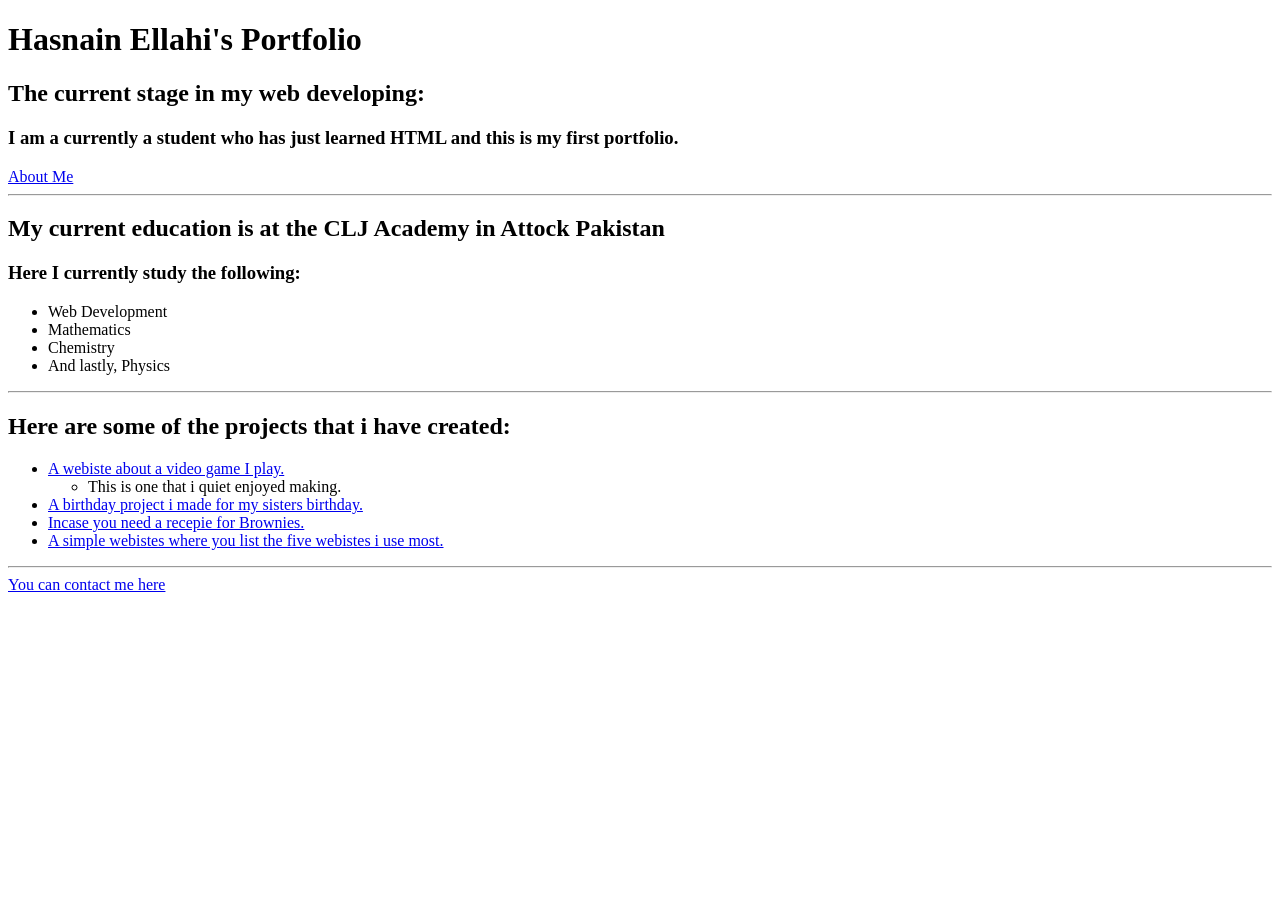
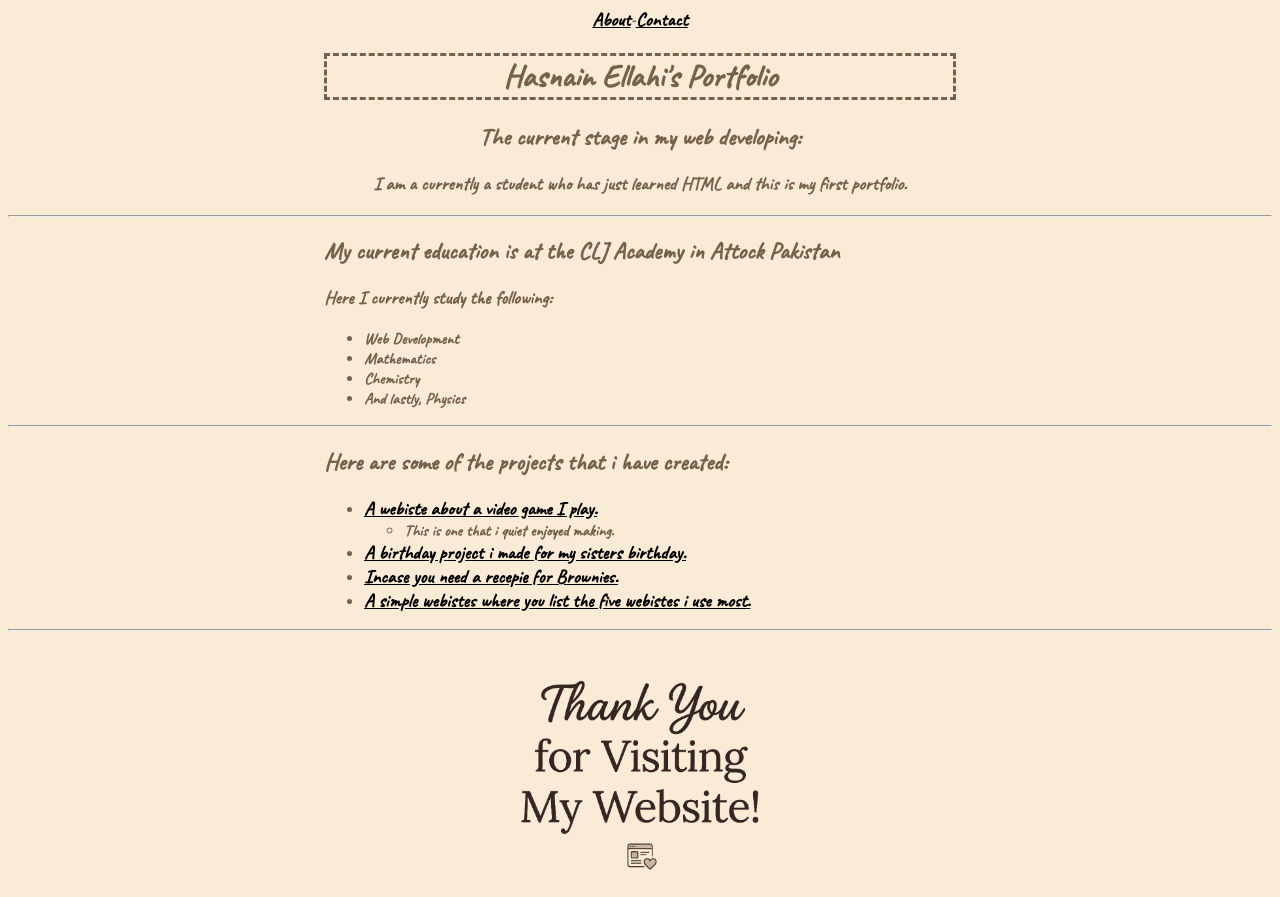
Before and after one commit to ellahihasnain74-bit/The-Porfolio, a plain HTML site: page index.html in a window 1280 px wide. Before the commit the page ends 800 px from the top, so only its background shows below. Drawn offline with Linux system fonts and the light colour scheme.

Commit message:
Update index.html

```diff
--- a/index.html
+++ b/index.html
@@ -3,13 +3,24 @@
     <head>
         <meta charset="UTF-8">
         <title>Hasnain Ellahi's Portfolio</title>
+        <link href="./style.css"
+        rel="stylesheet"/>
+        <link rel="preconnect" href="https://fonts.googleapis.com">
+        <link rel="preconnect" href="https://fonts.gstatic.com" crossorigin>
+        <link href="https://fonts.googleapis.com/css2?family=Caveat&display=swap" rel="stylesheet">
     </head>
     <body>
+      <nav>
+            <a href="./public/about.html">About</a>-
+             <a href="./public/contact.html">Contact</a>
+      </nav>
+      <div id="one">
          <h1>Hasnain Ellahi's Portfolio</h1>
            <h2>The current stage in my web developing:</h2>
             <h3>I am a currently a student who has just learned HTML and this is my first portfolio.</h3>
-            <a href="./public/about.html">About Me</a>
+      </div>
     <hr />
+      <div id="two">
          <h2>My current education is at the CLJ Academy in Attock Pakistan</h2>
            <h3>Here I currently study the following:</h3>
            <ul>
@@ -18,7 +29,9 @@
               <li>Chemistry</li>
               <li>And lastly, Physics</li>
           </ul>
+      </div>
     <hr />
+    <div id="three">
         <h2>Here are some of the projects that i have created:</h2>
           <ul>
               <li><a href="./public/homework-3.html" >A webiste about a video game I play.</a>
@@ -27,11 +40,11 @@
                  </ul>
               </li>
               <li><a href="./public/Homework5.html/homework5.html">A birthday project i made for my sisters birthday.</a></li>
-             <li><a href="./public/home work 2">Incase you need a recepie for Brownies.</a></li>
+              <li><a href="./public/homework2.html">Incase you need a recepie for Brownies.</a></li>
               <li><a href="./public/Movieproject.html">A simple webistes where you list the five webistes i use most.</a></li>
           </ul>
+  </div>
     <hr />
-        <a href="./public/contact.html">You can contact me here</a>
-
+    <img src="./assets/images/thank_you_transparent.png"/>
     </body>
 </html>
```
Lines whose indentation alone changed are shown as unchanged.
